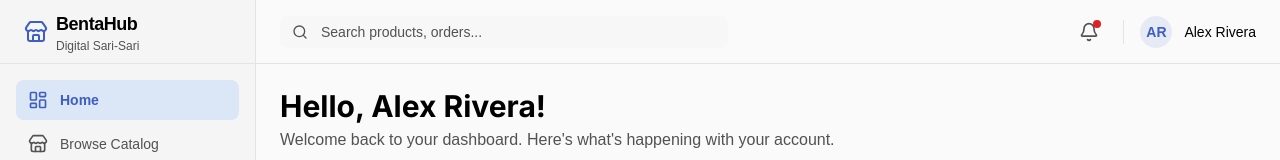
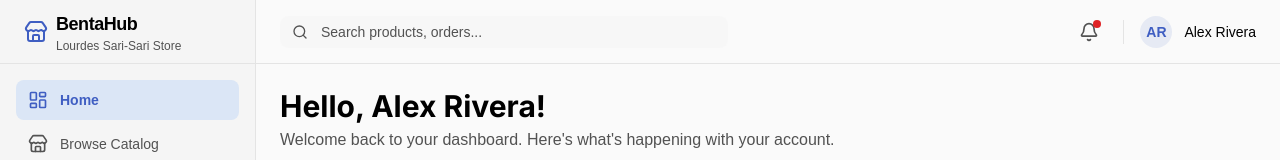
Before and after one commit to WUIX69/bentahub, a Next.js app: page /customer in a window 1280 px wide. Shown: the top 160 px of the page. Built offline with nearby package versions, Linux system fonts and the light colour scheme.

Commit message:
feat: add dashboard sidebar, transaction table, and nearby branches components for customer dashboard

```diff
--- a/src/features/customer-dashboard/components/dashboard-sidebar.tsx
+++ b/src/features/customer-dashboard/components/dashboard-sidebar.tsx
@@ -47,7 +47,7 @@
         <StoreIcon className="h-6 w-6 text-primary" />
         <div>
           <h1 className="font-bold text-lg tracking-tight">{APP_NAME}</h1>
-          <p className="text-xs text-muted-foreground">Digital Sari-Sari</p>
+          <p className="text-xs text-muted-foreground">Lourdes Sari-Sari Store</p>
         </div>
       </div>
 
--- a/src/features/customer-dashboard/components/transaction-table.tsx
+++ b/src/features/customer-dashboard/components/transaction-table.tsx
@@ -25,14 +25,7 @@
       amount: "₱890.00",
       status: "Processing",
       method: "GCash",
-    },
-    {
-      id: "#BH-0004",
-      date: "May 05, 2026",
-      amount: "₱320.00",
-      status: "Failed",
-      method: "Credit Card",
-    },
+    }
   ]
 
   return (
```
Also changed, not shown: src/features/customer-dashboard/components/nearby-branches.tsx (line endings or trailing spaces).
